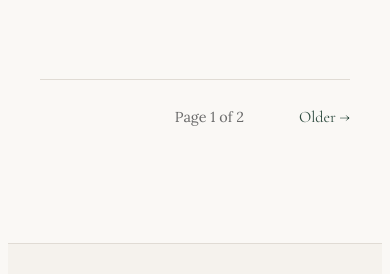
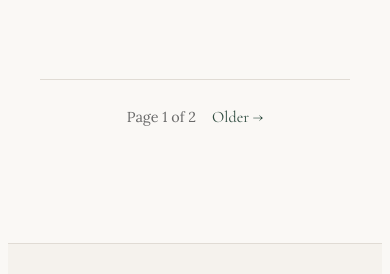
Before and after one commit to fabianmoss/choro, a Jekyll site: the page built from news/index.html, in a window 390 px wide and 1400 px high, scrolled down 853 px. Shown: the part 766-1040 px from the top of the window. Built offline with Jekyll 4.4.1, drawn with Linux system fonts in a browser that asks for light colours; the list of posts is cut into pages by our own code.

Commit message:
update pagination

```diff
--- a/assets/css/style.scss
+++ b/assets/css/style.scss
@@ -680,6 +680,16 @@ a:hover {
     flex-direction: column;
     gap: 2rem;
   }
+
+  .pagination {
+    flex-wrap: wrap;
+    justify-content: center;
+    gap: 1rem;
+  }
+
+  .pagination-spacer {
+    display: none;
+  }
 }
 
 @media screen and (max-width: 600px) {
```
